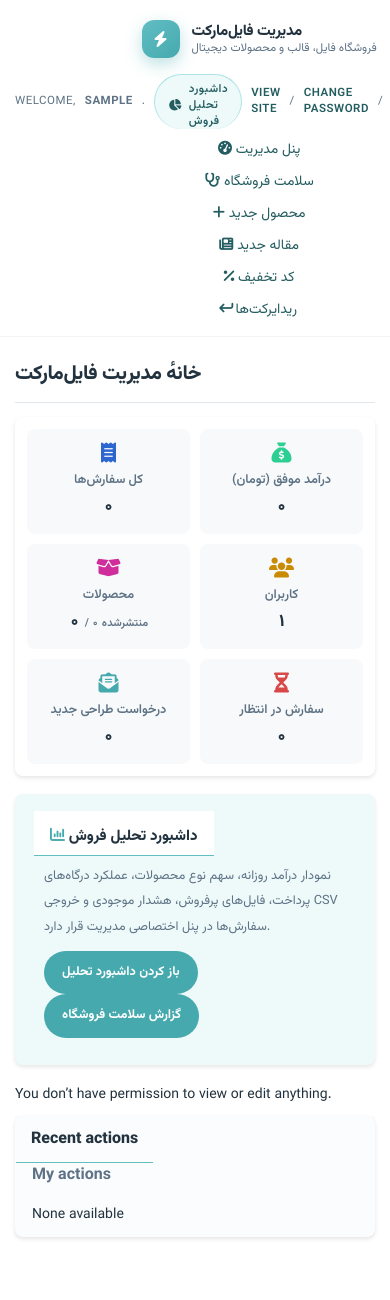
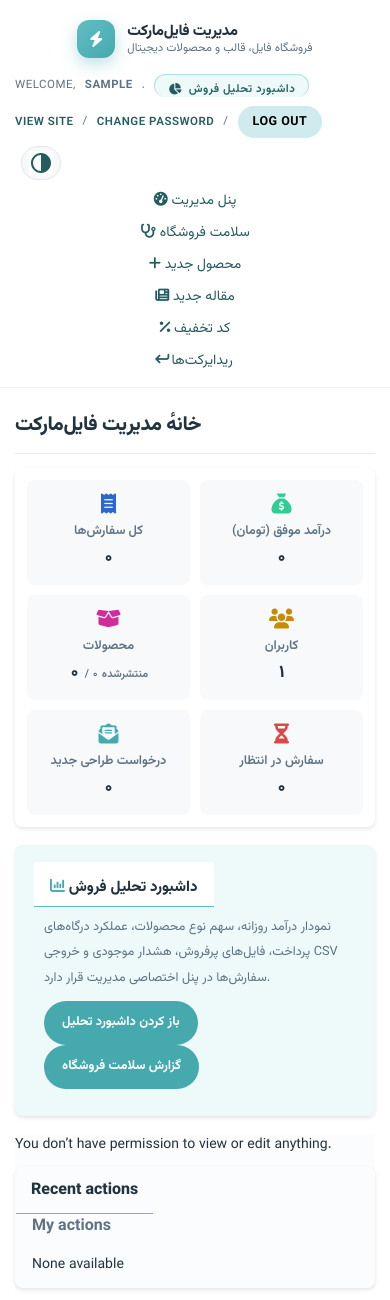
Before and after one commit to kingsmok/rahsadev123, a Django app: page /admin/ in a window 390 px wide. Shown: the top 1300 px of the page. Run offline with Django 5.2, Linux system fonts and the light colour scheme; the visitor is signed in with stand-in values (Sample User, id 1); data comes from the database, SQL or seed files in the repository; data that the repository does not hold is empty; parts of the project's set-up code (start-up, migrations or seed data) failed here and were passed over; some libraries are stand-ins or nearby versions.

Commit message:
fix(admin-css): stop squeezing every change form/list to half width; wrap user tools on mobile
1. fm-admin.css made `#content-main` a global auto-fit grid. It was meant
   for the admin index app cards, but #content-main exists on every admin
   page, so on change forms and change lists the object-tools bar
   ("History" / "Add") became a grid column of its own. Measured in
   Chromium at 1366px: product/order/coupon change forms and the product
   change list rendered at 488px of a 991px column, and the CKEditor
   (641px) was cropped mid-word by the form row's overflow:hidden. The
   grid (and its .module margin reset) is now scoped to body.dashboard,
   which Django puts on the index and app-index pages only; their layout
   is unchanged (verified: same 600px grid).

2. #user-tools was a non-wrapping flex row: at 375px it was 437px wide,
   body{overflow-x:hidden} cut the "Log out" button in half and hid the
   theme toggle entirely. It now wraps.

Verified with before/after measurements and screenshots in headless
Chromium.

Co-authored-by: arena-agent <297053741+arena-agent@users.noreply.github.com>

```diff
--- a/static/css/fm-admin.css
+++ b/static/css/fm-admin.css
@@ -205,7 +205,12 @@ body {
     margin-inline-start: auto;
     display: flex;
     align-items: center;
+    /* بدون wrap، در موبایل (۳۷۵px) دکمهٔ «خروج» نصفه و کلید تم کاملاً بیرون از
+       صفحه می‌ماند (body overflow-x:hidden آن‌ها را می‌بُرد). */
+    flex-wrap: wrap;
+    max-width: 100%;
     gap: 14px;
+    row-gap: 8px;
     font-size: 12.5px;
     padding: 0;
     color: var(--fm-text-faint);
@@ -477,15 +482,18 @@ html.fm-auto-dark #content .module table tbody tr:hover td { background: rgba(25
     color: var(--link-fg);
 }
 
-#content-main {
+/* کارت‌های اپ‌ها فقط در خانه/صفحهٔ اپِ ادمین (body.dashboard) شبکه‌ای می‌شوند.
+   #content-main در همهٔ صفحه‌های ادمین هست؛ شبکهٔ سراسری، نوار object-tools
+   (دکمهٔ «تاریخچه»/«افزودن») را ستونِ کنار فرم/فهرست می‌کرد و فرمِ ویرایش و
+   جدولِ فهرست را در دسکتاپ به نصف عرض می‌فشرد (ویرایشگر CKEditor هم بریده می‌شد). */
+body.dashboard #content-main {
     display: grid;
     grid-template-columns: repeat(auto-fit, minmax(320px, 1fr));
     gap: 16px;
     align-items: start;
-    float: none;
     width: 100%;
 }
-#content-main .module { margin-bottom: 0; }
+body.dashboard #content-main .module { margin-bottom: 0; }
 #content-main .module td a, #content-main .module th a { font-weight: 600; }
 
 /* ── نوار آمار سریع — کاشی‌های bg-light داشبورد داخل یک widget ── */
@@ -1040,7 +1048,7 @@ body.login #footer { padding: 14px; }
     #header { padding: 12px 14px; gap: 10px; }
     #branding #site-name a { font-size: 15px; }
     #user-tools { font-size: 11.5px; gap: 9px; }
-    #content-main { grid-template-columns: minmax(0, 1fr); }
+    body.dashboard #content-main { grid-template-columns: minmax(0, 1fr); }
     #content { padding: 6px 14px 16px; }
     .fm-admin-stats { grid-template-columns: repeat(2, minmax(0, 1fr)); gap: 10px; padding: 12px; }
     .fm-admin-stats b { font-size: 17px; }
```
